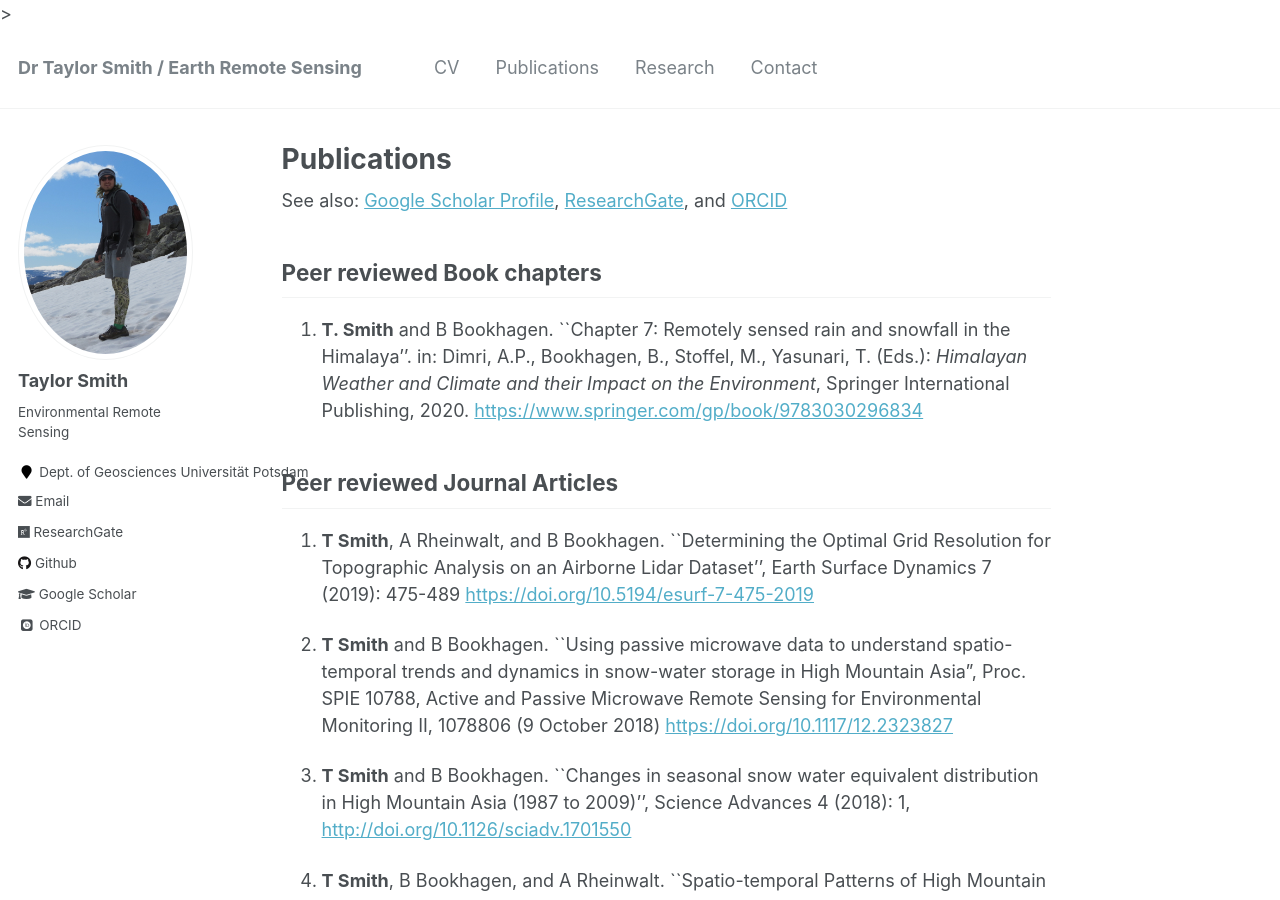
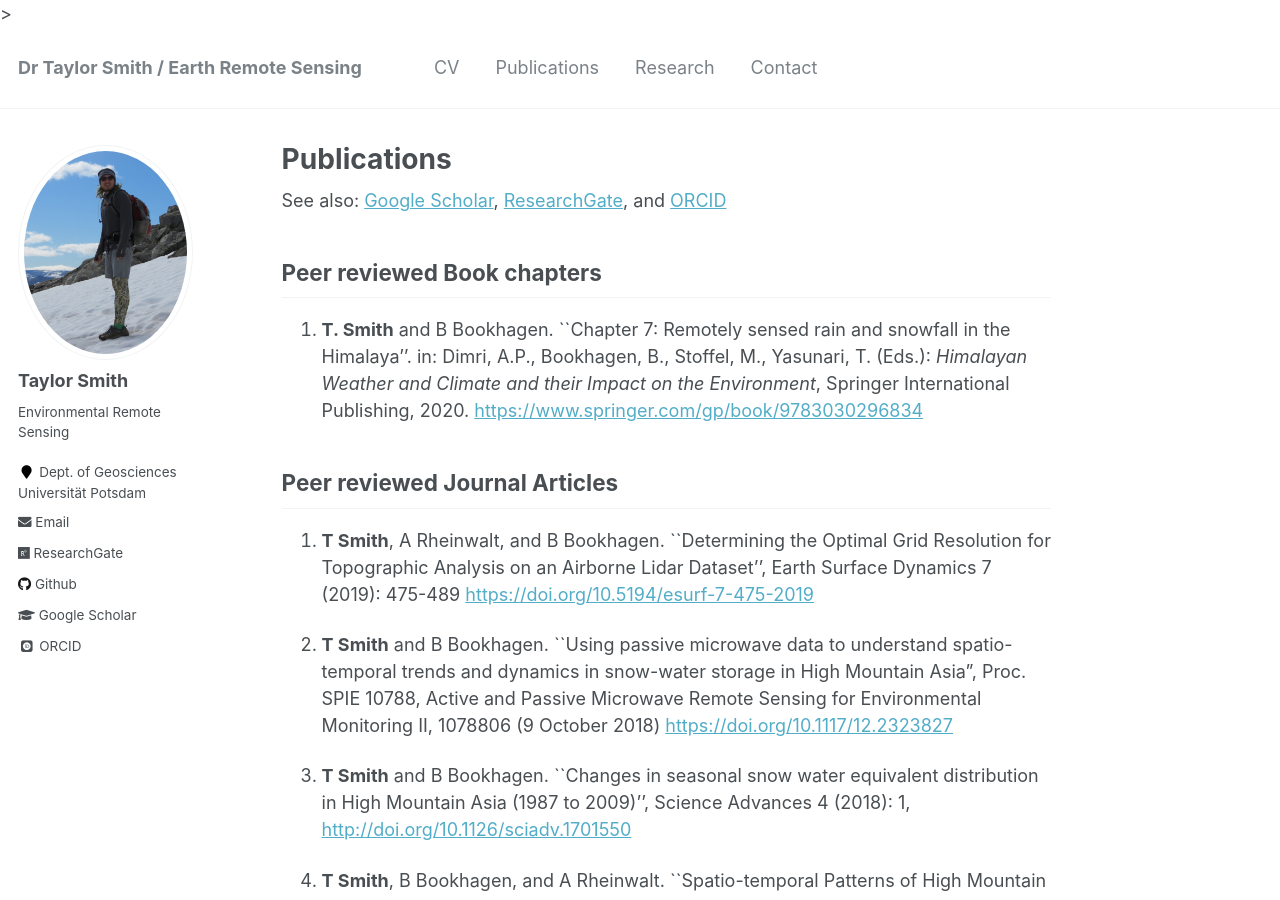
Before and after one commit to tasmi/tasmi.github.io, a Jekyll site: the page built from _pages/publications.md, in a window 1280 px wide and 900 px high. Built offline with Jekyll 4.4.1, drawn with Linux system fonts in a browser that asks for light colours; some web fonts are replaced.

```diff
--- a/_config.yml
+++ b/_config.yml
@@ -85,7 +85,7 @@ author:
   name             : "Taylor Smith"
   avatar           : "045-IMG_1594.JPG"
   bio              : "Environmental Remote Sensing"
-  employer         : "Dept. of Geosciences\n Universit&auml;t Potsdam"
+  employer         : "Dept. of Geosciences<br>Universit&auml;t Potsdam"
   googlescholar    : "https://scholar.google.com/citations?user=RlDWFDsAAAAJ"
   email            : "tasmith@uni-potsdam.de"
   researchgate     :  "https://www.researchgate.net/profile/Taylor_Smith48"
--- a/_pages/publications.md
+++ b/_pages/publications.md
@@ -3,7 +3,7 @@ title: "Publications"
 permalink: /publications/
 author_profile: true
 ---
-See also: [Google Scholar Profile](https://scholar.google.com/citations?user=RlDWFDsAAAAJ),
+See also: [Google Scholar](https://scholar.google.com/citations?user=RlDWFDsAAAAJ),
 [ResearchGate](https://www.researchgate.net/profile/Taylor_Smith48), and [ORCID](https://orcid.org/0000-0002-6763-7204)
 
 ## Peer reviewed Book chapters
```
